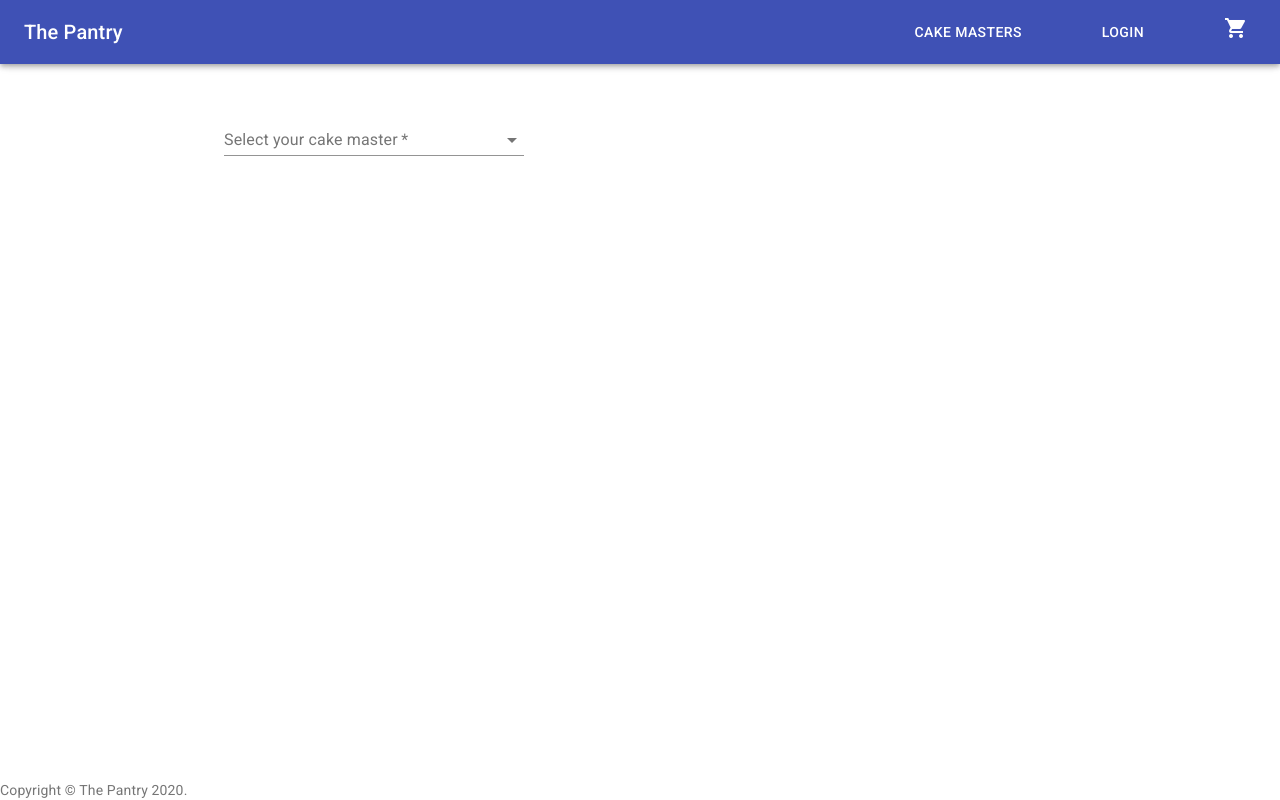
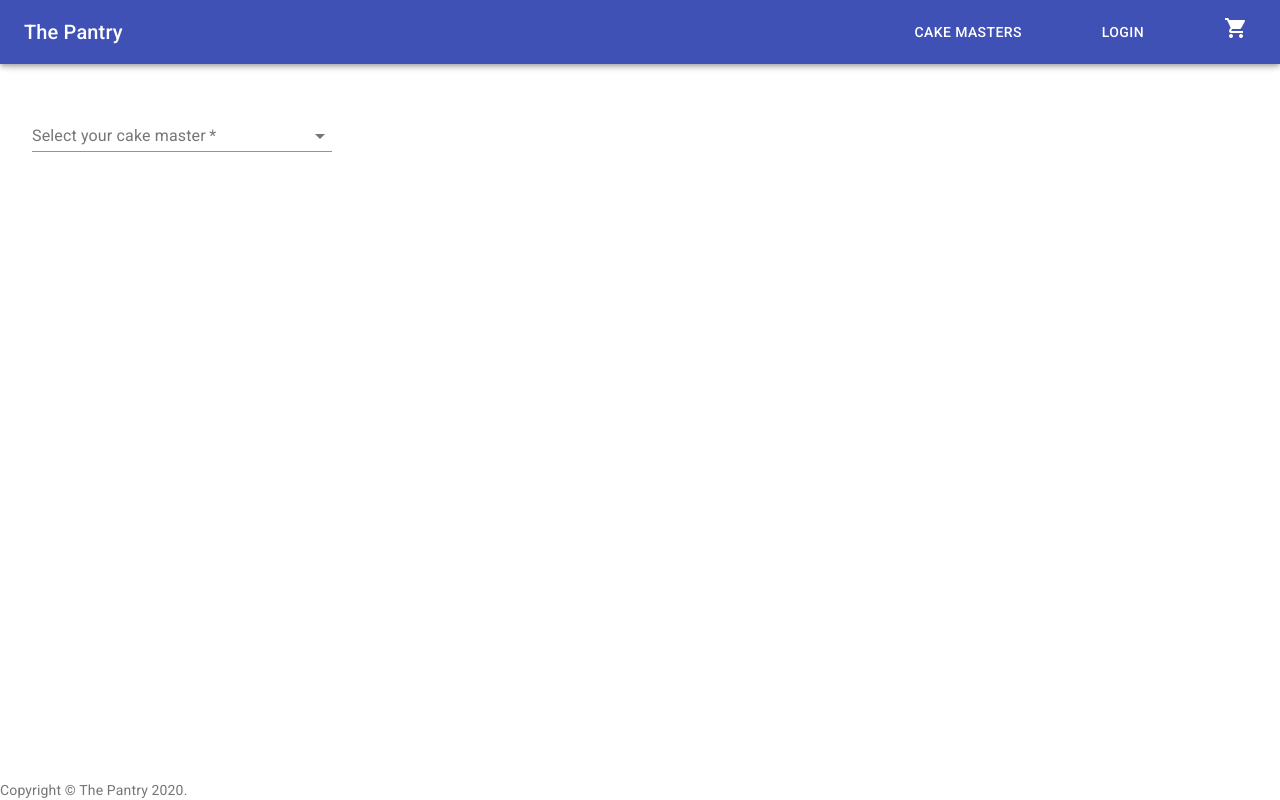
Before and after one commit to zhouyiartemiswang/the_pantry, a React (Create React App) app: page /shop in a window 1280 px wide. Built offline with nearby package versions, Linux system fonts and the light colour scheme.

Commit message:
added grid systems

```diff
--- a/src/pages/Shop/index.js
+++ b/src/pages/Shop/index.js
@@ -1,14 +1,17 @@
 import React, { useState } from 'react';
-import { Container, FormControl, InputLabel, Select, MenuItem, FormLabel, FormGroup, FormControlLabel, Checkbox, Button, makeStyles } from '@material-ui/core';
+import { Container, Grid, FormControl, InputLabel, Select, MenuItem, FormLabel, FormGroup, FormControlLabel, Checkbox, Button, makeStyles } from '@material-ui/core';
 import './style.css';
 
 const useStyles = makeStyles((theme) => ({
     root: {
-        width: "70%",
-        marginTop: 100,
         '& > *': {
             margin: theme.spacing(1),
         },
+    },
+    appBarSpacer: theme.mixins.toolbar,
+    container: {
+        paddingTop: theme.spacing(4),
+        paddingBottom: theme.spacing(4),
     },
     formControl: {
         margin: theme.spacing(1),
@@ -52,7 +55,7 @@ export default function Shop() {
     };
 
     const handleButtonClick = (event) => {
-        console.log(event.target);
+        // console.log(event.target);
         if (event.target.name === "addToCart") {
             // Add to cart
         } else {
@@ -63,7 +66,11 @@ export default function Shop() {
     const { sugarFlower, chocolateLettering } = decorationState;
 
     return (
-        <Container className={classes.root}>
+        <>
+            <div className={classes.appBarSpacer} />
+            <Container maxWidth="lg" className={classes.container}>
+                <Grid container spacing={3}>
+                    <Grid item xs={12} md={8} lg={9}>
                         <FormControl required className={classes.formControl}>
                             <InputLabel id="owner-label">Select your cake master</InputLabel>
                             <Select
@@ -78,9 +85,11 @@ export default function Shop() {
                                 <MenuItem value="Bakery3">Bakery3</MenuItem>
                             </Select>
                         </FormControl>
+                    </Grid>
                     {cakeState.owner ?
                         <>
                             {/* Select Cake Size */}
+                            <Grid item xs={12} md={8} lg={9}>
                                 <FormControl required className={classes.formControl}>
                                     <InputLabel id="size-label">Size of cake</InputLabel>
                                     <Select
@@ -95,8 +104,10 @@ export default function Shop() {
                                         <MenuItem value={10}>10 inch</MenuItem>
                                     </Select>
                                 </FormControl>
+                            </Grid>
 
                             {/* Select Cake Type */}
+                            <Grid item xs={12} md={8} lg={9}>
                                 <FormControl required className={classes.formControl}>
                                     <InputLabel id="type-label">Type of cake</InputLabel>
                                     <Select
@@ -110,11 +121,13 @@ export default function Shop() {
                                         <MenuItem value="custom">Custom</MenuItem>
                                     </Select>
                                 </FormControl>
+                            </Grid>
                             {cakeState.type ?
                                 <>
                                     {
                                         cakeState.type === "preMade" ?
-                                    (<FormControl required className={classes.formControl}>
+                                            (<Grid item xs={12} md={8} lg={9}>
+                                                <FormControl required className={classes.formControl}>
                                                     <InputLabel id="preMadeCake-label">Pre-Made Cake</InputLabel>
                                                     <Select
                                                         labelId="preMadeCake-label"
@@ -126,11 +139,13 @@ export default function Shop() {
                                                         <MenuItem value="strawberryMousse">Strawberry Mousse Cake</MenuItem>
                                                         <MenuItem value="blackForest">Black Forest Cake</MenuItem>
                                                     </Select>
-                                    </FormControl>)
+                                                </FormControl>
+                                            </Grid>)
                                             :
                                             (
                                                 <>
                                                     {/* Base Selections */}
+                                                    <Grid item xs={12} md={8} lg={9}>
                                                         <FormControl required className={classes.formControl}>
                                                             <InputLabel id="base-label">Pick a cake base</InputLabel>
                                                             <Select
@@ -144,8 +159,10 @@ export default function Shop() {
                                                                 <MenuItem value="vanillaBase">Vanilla Cake</MenuItem>
                                                             </Select>
                                                         </FormControl>
+                                                    </Grid>
 
                                                     {/* Filling Selections */}
+                                                    <Grid item xs={12} md={8} lg={9}>
                                                         <FormControl required className={classes.formControl}>
                                                             <InputLabel id="filling-label">Pick a filling</InputLabel>
                                                             <Select
@@ -159,8 +176,10 @@ export default function Shop() {
                                                                 <MenuItem value="vanillaButtercream">Vanilla Buttercream</MenuItem>
                                                             </Select>
                                                         </FormControl>
+                                                    </Grid>
 
                                                     {/* Decoration Checkboxes */}
+                                                    <Grid item xs={12} md={8} lg={9}>
                                                         <FormControl component="fieldset" className={classes.formControl}>
                                                             <FormLabel component="legend">Pick decorations</FormLabel>
                                                             <FormGroup>
@@ -182,11 +201,13 @@ export default function Shop() {
                                                                 />
                                                             </FormGroup>
                                                         </FormControl>
+                                                    </Grid>
                                                 </>
                                             )
                                     }
                                 </> : null
                             }
+                            <Grid item xs={12} md={8} lg={9}>
                                 <Button
                                     onClick={handleButtonClick}
                                     name="addToCartBtn"
@@ -203,8 +224,11 @@ export default function Shop() {
                                 >
                                     Cancel
                                 </Button>
+                            </Grid>
                         </> : null
                     }
+                </Grid>
             </Container>
+        </>
     )
 }
```
Lines whose indentation alone changed are shown as unchanged.
